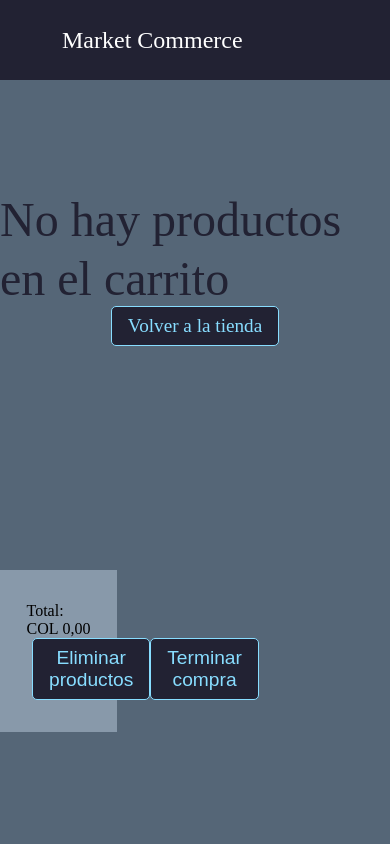
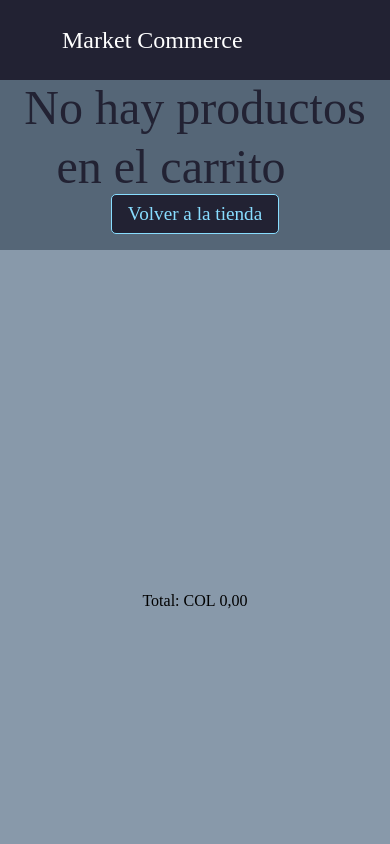
Before and after one commit to carandev/marketcommerce-gomez, a React (Create React App) app: page /cart in a window 390 px wide. Shown: the top 844 px of the page. Built offline with nearby package versions, Linux system fonts and the light colour scheme; some icons are missing.

Commit message:
Finish responsive

```diff
--- a/src/components/FormAddProduct/FormAddProduct.js
+++ b/src/components/FormAddProduct/FormAddProduct.js
@@ -15,7 +15,7 @@ const FormAddProduct = () => {
   })
 
   const addProducts = async () => {
-    const docRef = await addDoc(collection(db, "products"), products);
+    await addDoc(collection(db, "products"), products);
   }
 
   const handleSubmit = event => {
--- a/src/components/Header/Header.js
+++ b/src/components/Header/Header.js
@@ -15,7 +15,7 @@ const Header = () => {
     }
   }, [])
 
-  const handleMenu = event => {
+  const handleMenu = () => {
     setShowMenu(lastValue => !lastValue)
     const header = document.querySelector('header')
     header.classList.toggle(HeaderStyle.headerActive)
@@ -33,7 +33,7 @@ const Header = () => {
       {
         showMenu &&
         <>
-          <ItemCategory/>
+          <ItemCategory setShowMenu={setShowMenu}/>
           <CartWidget/>
         </>
 
--- a/src/components/ItemCategory/ItemCategory.js
+++ b/src/components/ItemCategory/ItemCategory.js
@@ -1,15 +1,24 @@
-import React from 'react';
-import {NavLink} from "react-router-dom";
-import styled from "./ItemCategoryStyle.module.css";
+import React from 'react'
+import {NavLink} from "react-router-dom"
+import styled from "./ItemCategoryStyle.module.css"
+import HeaderStyle from "../Header/HeaderStyle.module.css"
 
-const ItemCategory = () => {
+const ItemCategory = ({setShowMenu}) => {
 
   const linkActive = ({ isActive }) => (
     isActive ? `${styled.activeLink} ${styled.link}` : styled.link
   )
 
+  const handleClick = () => {
+    if (window.innerWidth < 800){
+      setShowMenu(lastValue => !lastValue)
+      const header = document.querySelector('header')
+      header.classList.toggle(HeaderStyle.headerActive)
+    }
+  }
+
   return (
-      <nav className={styled.nav}>
+      <nav className={styled.nav} onClick={handleClick}>
           <li>
             <NavLink
               to={'/'}
--- a/src/components/ItemCount/ItemCount.js
+++ b/src/components/ItemCount/ItemCount.js
@@ -9,7 +9,7 @@ const ItemCount = ({item, stock, setShowCount, ...props}) => {
   useEffect(() => {
     const temporalItem = cartItems.find(itemCart => itemCart[1] === props.id)
     props.setNumber(temporalItem ? parseInt(temporalItem[0].quantity) : 1)
-  }, [item])
+  }, [item, cartItems, props])
 
 
   const addNumber = () => {
--- a/src/pages/Cart.js
+++ b/src/pages/Cart.js
@@ -50,7 +50,7 @@ const Cart = () => {
       }
       <div className={styled.dataContainer}>
         {
-          finishBuy ?
+          (finishBuy && cartItems.length > 0) ?
             <FormBuy total={total}/>
             :
             <>
--- a/src/pages/Cart.module.css
+++ b/src/pages/Cart.module.css
@@ -1,6 +1,5 @@
 .main {
   display: flex;
-  flex-wrap: wrap;
   justify-content: space-between;
   align-items: center;
 
@@ -35,9 +34,10 @@
   justify-content: space-between;
   align-items: center;
 
+  margin-top: 1rem;
   padding: 2rem;
-  width: 30%;
-  height: 100%;
+  min-width: 30%;
+  min-height: calc(100vh - 80px);
 
   background: #89a;
 }
@@ -55,6 +55,7 @@
   margin: auto;
   color: #223;
   font-size: 3rem;
+  text-align: center;
 }
 
 .emptyCartContainer {
@@ -73,3 +74,12 @@
 
   width: 100%;
 }
+
+@media screen and (max-width: 800px) {
+  .main {
+    flex-direction: column;
+  }
+  .dataContainer {
+    width: 100%;
+  }
+}
```
